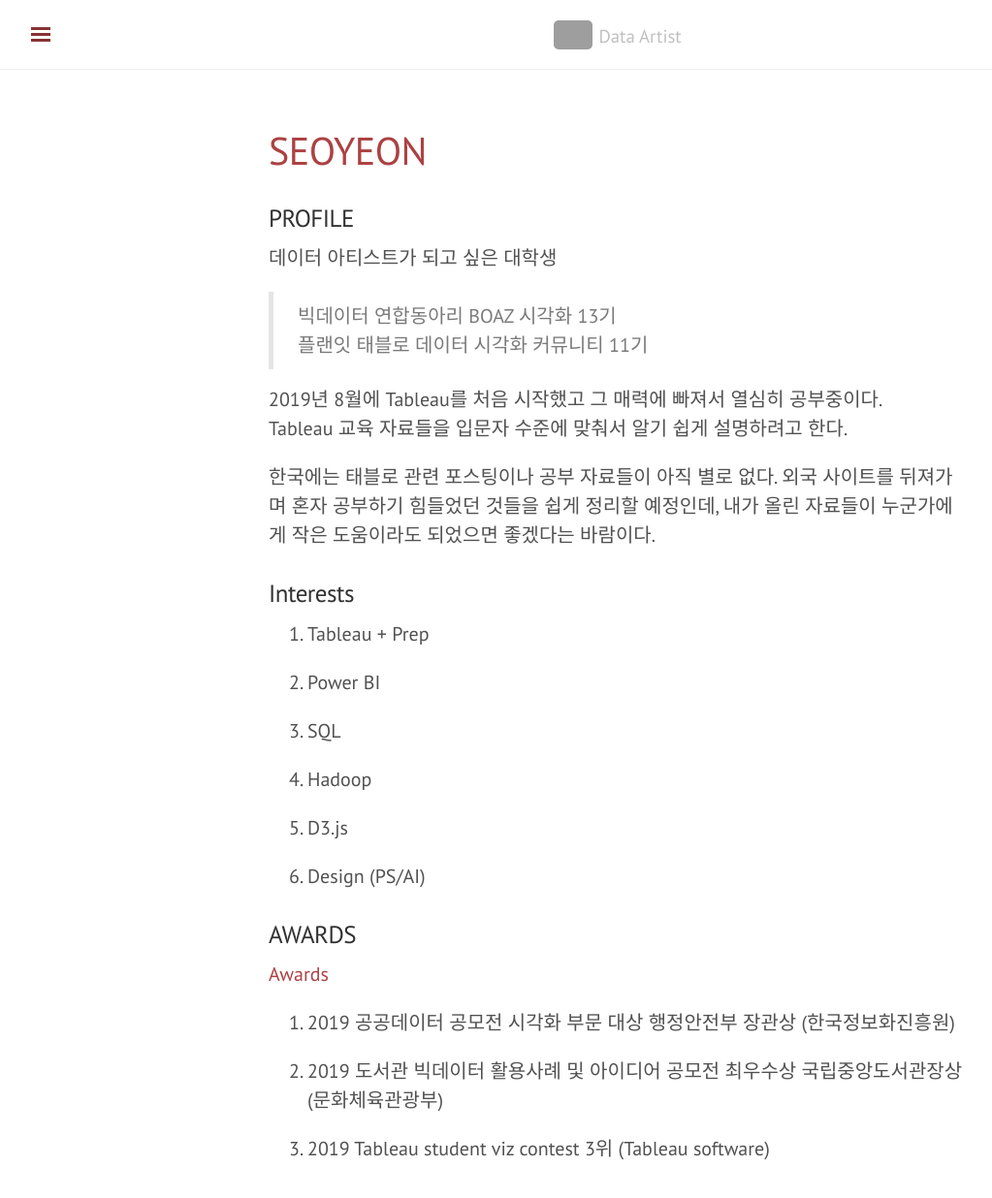
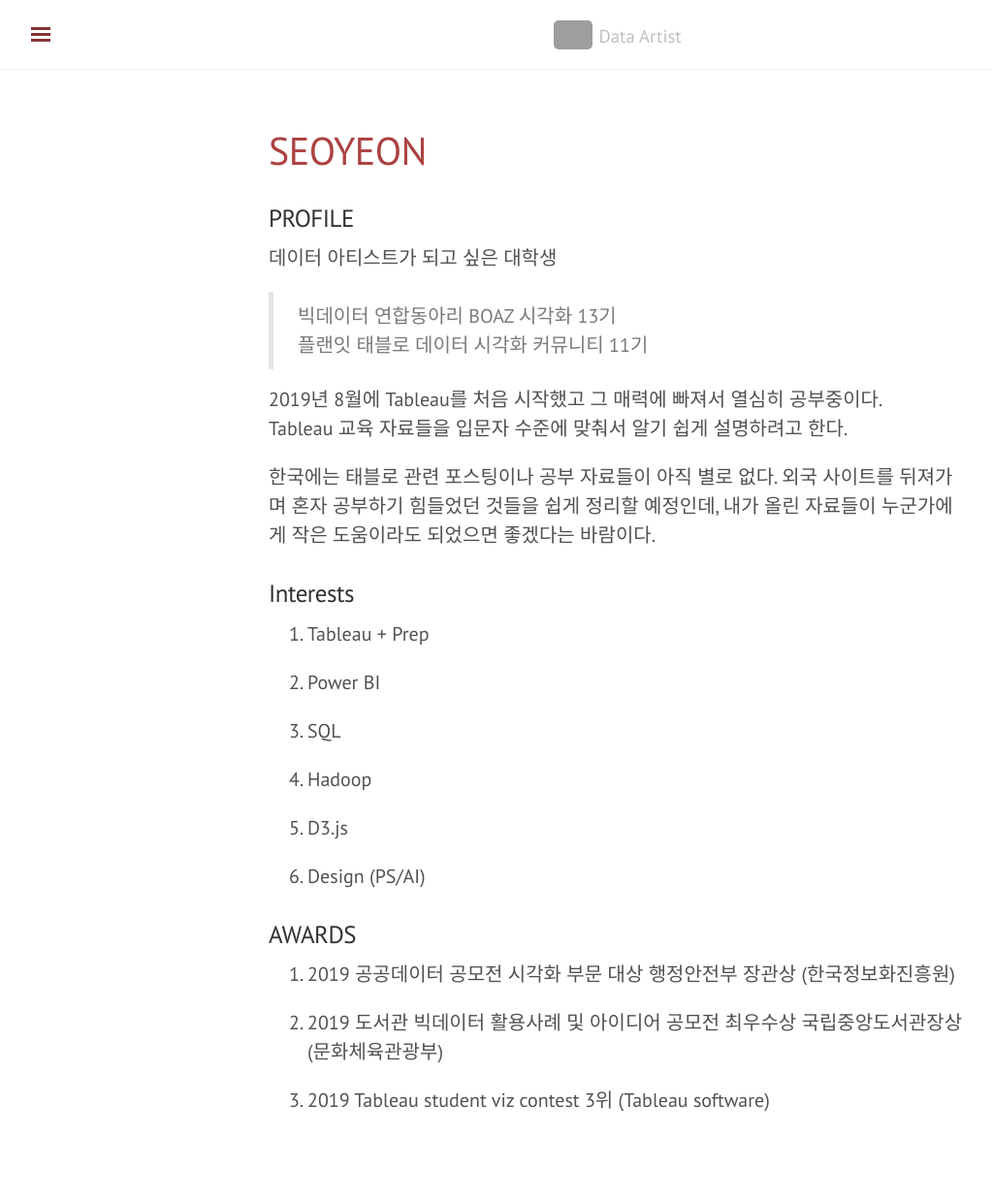
Before and after one commit to shanny924/shanny924.github.io, a Jekyll site: the page built from about.md, in a window 1280 px wide and 1280 px high. Shown: the top 1236 px of the window at 97% size, without its empty margins (3-1026 px from the left). Built offline with Jekyll 4.4.1, drawn with Linux system fonts in a browser that asks for light colours; nearby versions of some CDN libraries; comment, search, counter and statistics services are not loaded; grey boxes are pictures that could not be loaded.

Commit message:
Update about.md

```diff
--- a/about.md
+++ b/about.md
@@ -36,7 +36,6 @@
 
 ### AWARDS
 
-[Awards](http://www.sookmyung.ac.kr/sookmyungkr/1268/subview.do;jsessionid=854F5EE45376A7E6099025F7510E360B?enc=Zm5jdDF8QEB8JTJGYmJzJTJGc29va215dW5na3IlMkY5MCUyRjEwNTc1NiUyRmFydGNsVmlldy5kbyUzRg%3D%3D)
 
 1. 2019 공공데이터 공모전 시각화 부문 대상 행정안전부 장관상 (한국정보화진흥원)
 
```
